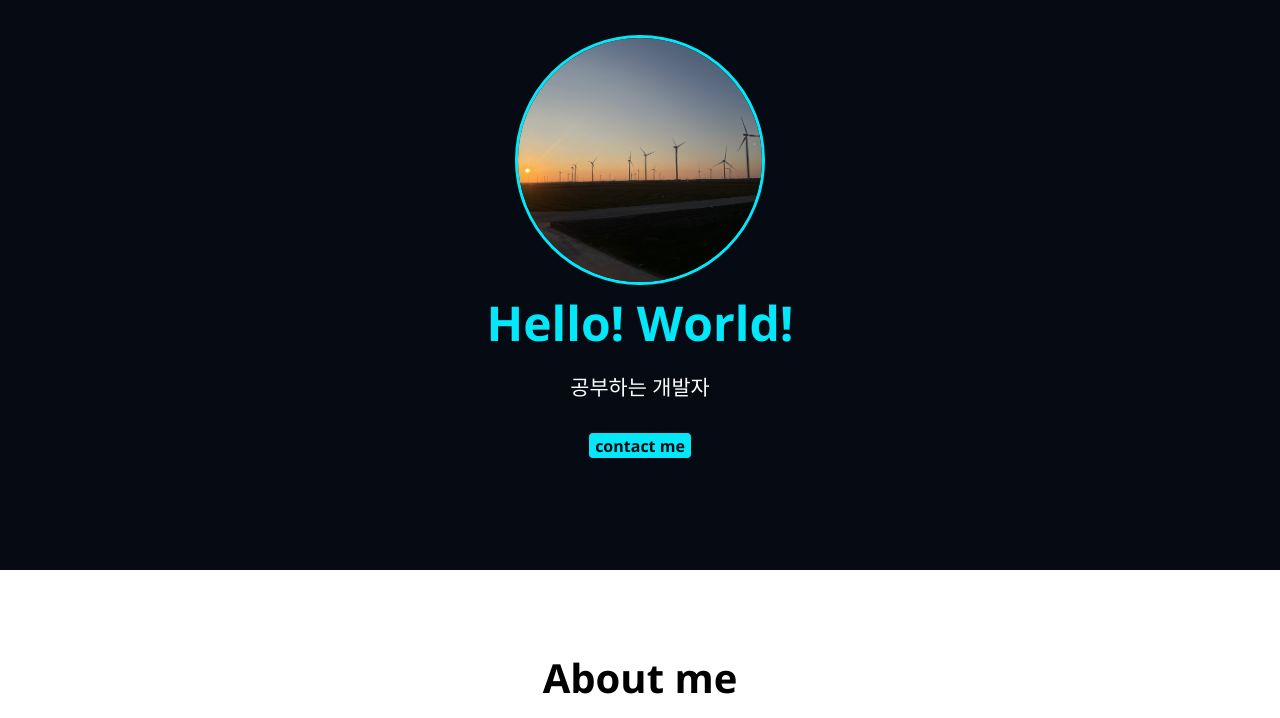
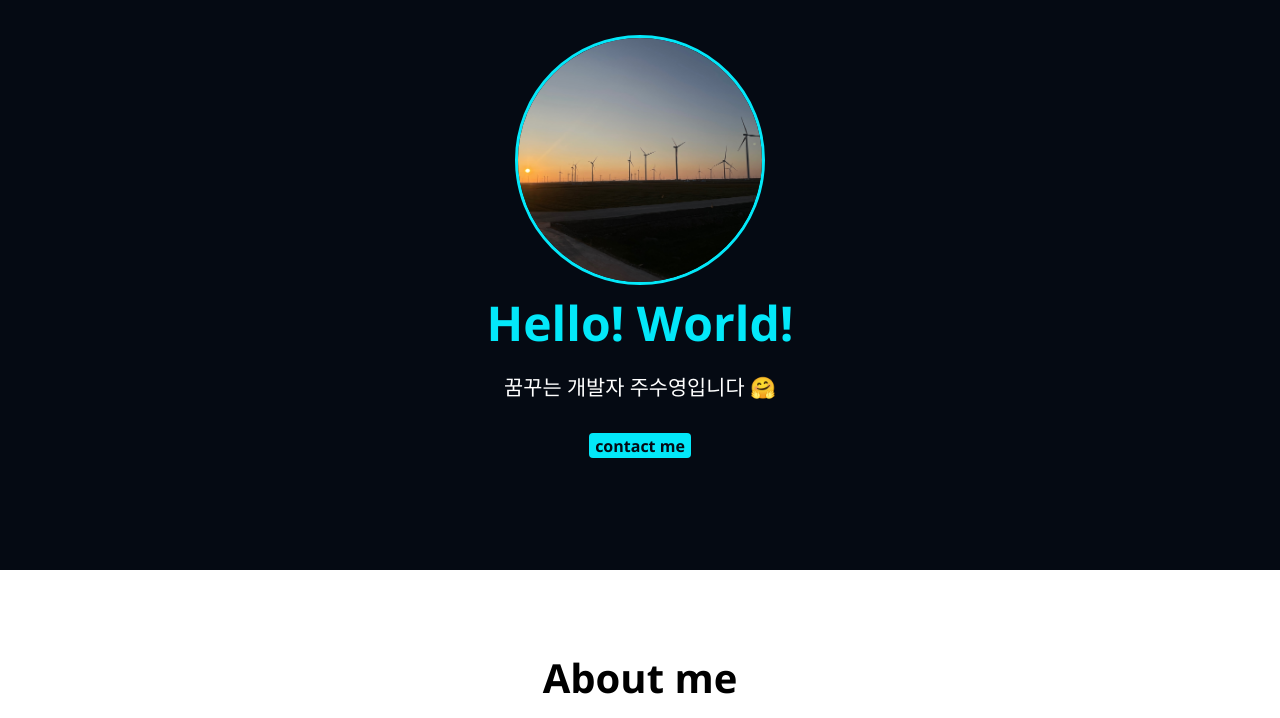
Before and after one commit to asoostale/daechul, a plain HTML site: page index.html in a window 1280 px wide. Shown: the part 77-795 px from the top of the page. Drawn offline with nearby package versions, Linux system fonts and the light colour scheme.

Commit message:
css적용 완료

```diff
--- a/index.html
+++ b/index.html
@@ -55,7 +55,7 @@
         <div class="home__container">
             <img class="home__avatar" src="images/main.png" alt="main photo"/><br>
             <h2 class="home__title"><strong class="home__title--strong"> Hello! World!</strong></h2>
-            <p class="home__description">공부하는 개발자</p>
+            <p class="home__description">꿈꾸는 개발자 주수영입니다 🤗</p>
             <a class="home__contact" href="#contact">contact me</a>
         </div>
     </section>
```
